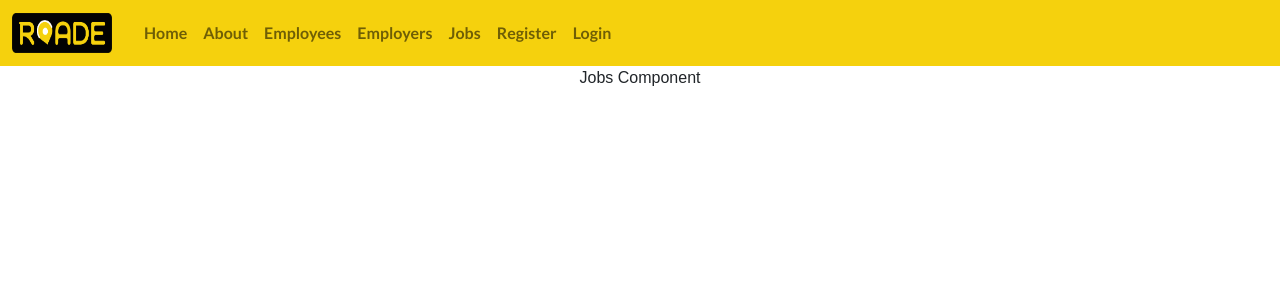
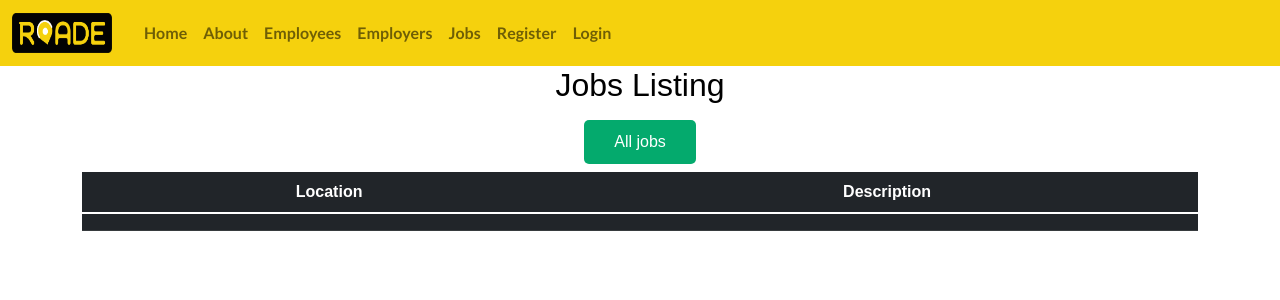
Before and after one commit to edzaans/4th_Year_Project, a React (Create React App) app: page /Jobs in a window 1280 px wide. Shown: the top 300 px of the page. Built offline with nearby package versions, Linux system fonts and the light colour scheme.

Commit message:
Added working Jobs posting/server

```diff
--- a/src/Components/Jobs.js
+++ b/src/Components/Jobs.js
@@ -1,7 +1,59 @@
-import React from "react";
+// Import React and useState
+import React, { useState } from "react";
+//Import Styles module
+import Styles from "../Styles/Jobs.module.css";
+// Import BS Components
+import { Container } from "react-bootstrap";
+// Import Axios
+import Axios from "axios";
 
 function Jobs() {
-  return <div>Jobs Component</div>;
+  // Set JOBS state
+  const [jobs, setjobs] = useState({ location: "", description: "" });
+
+  // On submit when button is pressed
+  const onSubmit = (e) => {
+    e.preventDefault();
+
+    Axios.get("http://localhost:3001/jobs")
+
+      .then(({ data }) => {
+        // Set Jobs state with data returned from server
+        setjobs({
+          location: data.location,
+          description: data.description,
+        });
+
+        console.log(data);
+      })
+      .catch((err) => {
+        console.log(err);
+      });
+  };
+
+  return (
+    <div>
+      <Container>
+        <h2>Jobs Listing</h2>
+        <button onClick={onSubmit}>All jobs</button>
+
+        <table class="table table-dark">
+          <thead>
+            <tr>
+              <th scope="col">Location</th>
+              <th scope="col">Description</th>
+            </tr>
+          </thead>
+          <tbody>
+            <tr>
+              <td>{jobs.location}</td>
+              <td>{jobs.description}</td>
+            </tr>
+          </tbody>
+        </table>
+      </Container>
+    </div>
+  );
 }
 
 export default Jobs;
--- /dev/null
+++ b/src/Styles/Jobs.module.css
@@ -0,0 +1,3 @@
+h2 {
+  color: rgb(0, 0, 0);
+}
```
Also changed, not shown: 1 other file (tests, documents, lock files or other folders).
